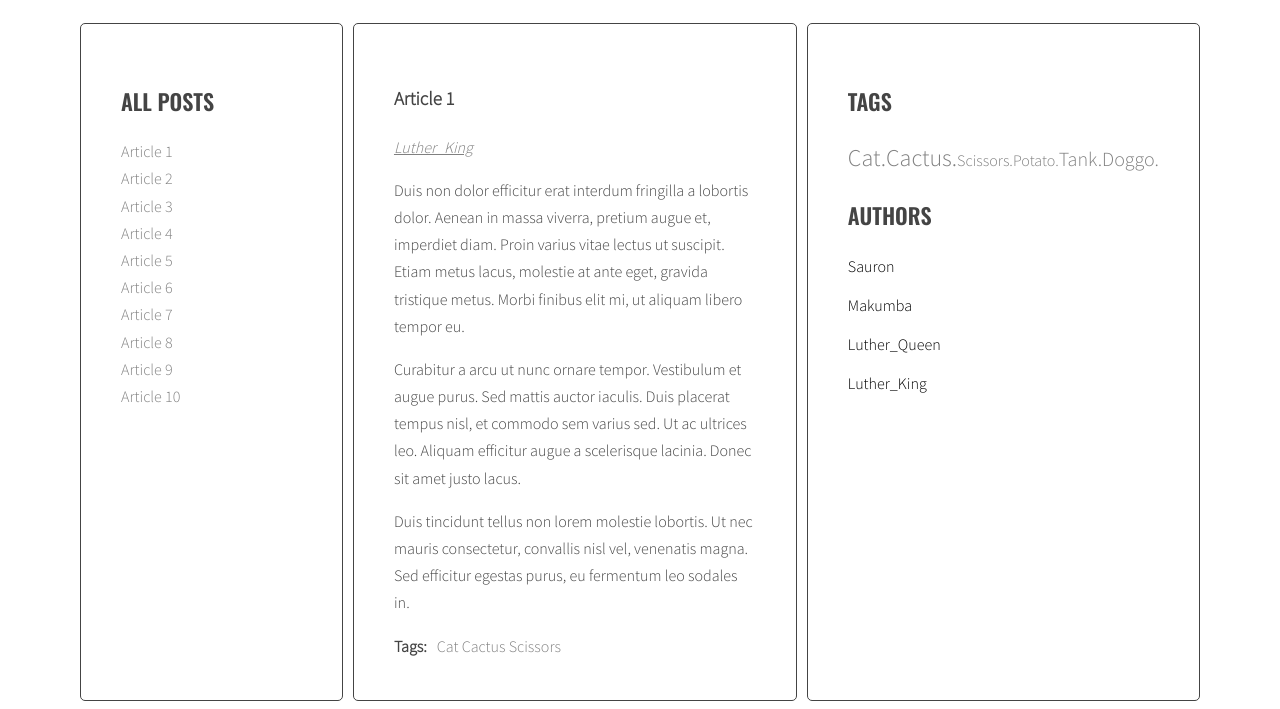
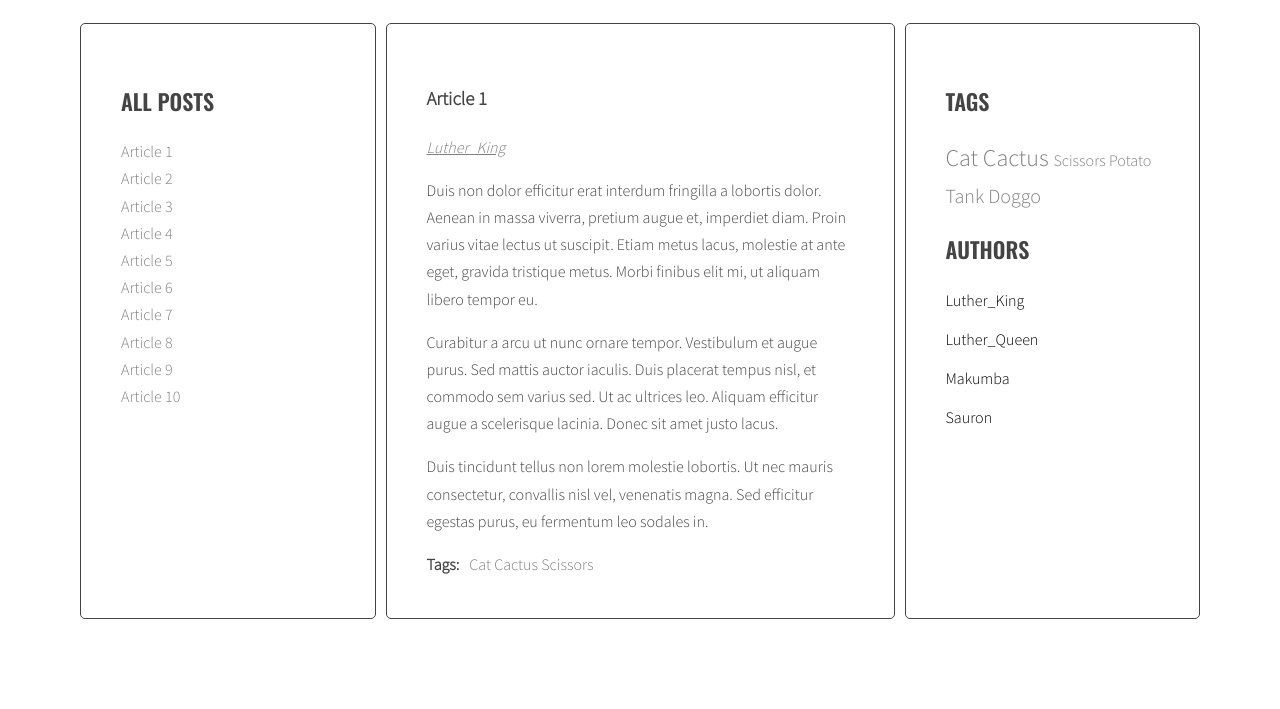
Before and after one commit to Steck98/Blog, a website: page index.html in a window 1280 px wide. Shown: the part 220-929 px from the top of the page. After the commit the page ends 847 px from the top, so only its background shows below. Drawn offline with nearby package versions, Linux system fonts and the light colour scheme.

Commit message:
Add Handlebars

```diff
--- a/index.html
+++ b/index.html
@@ -200,6 +200,28 @@
           </main>
         </div>
       </div>
+      <script id="template-tag-cloud-link" type="text/x-handlebars-template">
+        {{#each tags}}
+        <li><a href="#tag-{{ tag }}" class="{{ className }}">{{ tag }} </a></li>
+        {{/each}}
+      </script>
+      <script id="template-author-cloud-link" type="text/x-handlebars-template">
+        {{#each authors}}
+        <li><a href="#Author-{{ author }}" class="{{ class }}"><span>{{ author }}</span></a></li>
+        {{/each}}
+      </script>
+
+      <script id="template-article-tag" type="text/x-handlebars-template">
+        <li><a href="#{{ id }}"><span>{{ title }}</span></a></li>
+      </script>
+      <script id="template-article-author" type="text/x-handlebars-template">
+        <li><a href="#{{ id }}"><span>{{ title }}</span></a></li>
+      </script>
+
+      <script id="template-article-link" type="text/x-handlebars-template">
+        <li><a href="#{{ id }}"><span>{{ title }}</span></a></li>
+      </script>
+      <script src="https://cdnjs.cloudflare.com/ajax/libs/handlebars.js/4.1.0/handlebars.min.js"></script>
       <script src="js/script.js"></script>
 </body>
 </html>
--- a/js/script.js
+++ b/js/script.js
@@ -1,4 +1,11 @@
 'use strict';
+const templates = {
+  articleLink: Handlebars.compile(document.querySelector('#template-article-link').innerHTML),
+  articleTag: Handlebars.compile(document.querySelector('#template-article-tag').innerHTML),
+  articleAuthor: Handlebars.compile(document.querySelector('#template-article-author').innerHTML),
+  tagCloudLink: Handlebars.compile(document.querySelector('#template-tag-cloud-link').innerHTML),
+  authorLink: Handlebars.compile(document.querySelector('#template-author-cloud-link').innerHTML),
+}
 
 const optArticleSelector = '.post';
 const optTitleSelector = '.post-title';
@@ -8,9 +15,6 @@ const optArticleAuthorSelector = '.post-author';
 const optCloudClassCount = 5;
 const optCloudClassPrefix= 'tag-size-';
 
-// !!!!!!!!!!!!!TITLE JS SECTION!!!!!!!!!!!!!!!!!
-// !!!!!!!!!!!!!TITLE JS SECTION!!!!!!!!!!!!!!!!!
-// !!!!!!!!!!!!!TITLE JS SECTION!!!!!!!!!!!!!!!!!
 function titleClickHandler(event){
   event.preventDefault();
   const clickedElement = this;
@@ -31,7 +35,6 @@ function titleClickHandler(event){
     const targetArticle = document.querySelector(articleSelector);
     targetArticle.classList.add('active');
   }
-
 function generateTitleLinks(customSelector = ''){
   const titleList = document.querySelector(optTitleListSelector);
   titleList.innerHTML = '';
@@ -41,7 +44,8 @@ function generateTitleLinks(customSelector = ''){
   const titleList = document.querySelector(optTitleListSelector);
   const articleId = article.getAttribute("id");
   const articleTitle = article.querySelector(optTitleSelector).innerHTML;
-  const linkHTML = '<li><a href="#' + articleId + '"><span>' + articleTitle + '</span></a></li>';
+  const linkHTMLData = {id: articleId, title: articleTitle};
+const linkHTML = templates.articleLink(linkHTMLData);
     titleList.insertAdjacentHTML('beforeend',linkHTML)
   }
 }
@@ -52,9 +56,7 @@ for(let link of links){
   link.addEventListener('click', titleClickHandler);
 
 }
-//// !!!!!!!!!!!!!TAG JS SECTION!!!!!!!!!!!!!!!!!
-//// !!!!!!!!!!!!!TAG JS SECTION!!!!!!!!!!!!!!!!!
-//// !!!!!!!!!!!!!TAG JS SECTION!!!!!!!!!!!!!!!!!
+
 function calculateTagClass( count, params){
 const normalizedCount= count- params.min
 const normalizedMax= params.max - params.min
@@ -81,9 +83,10 @@ for( let article of articles){
   /* START LOOP: for each tag */
 for(let tag of articleTagsArray){
   /* generate HTML of the link */
-  const tagText = '<li><a href=#tag-'+ tag + '>'+ tag +'</a></li>';
+  const linkHTMLData = {id: articleTags, title: tag};
+const linkHTML = templates.articleTag(linkHTMLData);
   /* add generated code to html variable */
-  innerTagText += ' ' + tagText;
+  innerTagText += ' ' + linkHTML;
   /* [NEW] check if this link is NOT already in allTags */
   if(!allTags.hasOwnProperty(tag)){
     /* [NEW] add generated code to allTags array */
@@ -98,21 +101,17 @@ tagsList.insertAdjacentHTML("afterbegin",innerTagText);
 /* [NEW] find list of tags in right column */
 const tagList = document.querySelector('.tags');
 const tagsParams= calculateTagsParams(allTags);
-console.log('TagParams:',tagsParams);
 
-
-  let allTagsHTML='';
+const allTagsData = {tags: []};
   for( let tag in allTags ){
-
-    const tagLinkHTML='<li>'+'<a class="'+ calculateTagClass(allTags[tag],tagsParams)+'"href=#tag-'+ tag + '>'+ tag +'.'+'</a></li>';
-    console.log(tagLinkHTML);
-    allTagsHTML += tagLinkHTML;
+    allTagsData.tags.push({
+      tag: tag,
+      count: allTags[tag],
+      className: calculateTagClass(allTags[tag], tagsParams)
+    });
   }
-  tagList.innerHTML = allTagsHTML;
-console.log(allTags)
-
+  tagList.innerHTML = templates.tagCloudLink(allTagsData);
 }
-
 generateTags();
 calculateTagsParams();
 function calculateTagsParams (tags) {
@@ -163,7 +162,6 @@ hrefTagLink.classList.add('active')
   /* execute function "generateTitleLinks" with article selector as argument */
   generateTitleLinks('[data-tags~="' + tag + '"]');
 }
-
 function addClickListenersToTags(){
   /* find all links to tags */
   const tagLinks = document.querySelectorAll('[href^="#tag-"]');
@@ -175,28 +173,41 @@ function addClickListenersToTags(){
   }
 }
 addClickListenersToTags();
-//// !!!!!!!!!!!!!AUTHOR JS SECTION!!!!!!!!!!!!!!!!!
-//// !!!!!!!!!!!!!AUTHOR JS SECTION!!!!!!!!!!!!!!!!!
-//// !!!!!!!!!!!!!AUTHOR JS SECTION!!!!!!!!!!!!!!!!!
 function generateAuthors(){
+  let allAuthors={};
   const articles = document.querySelectorAll('.post');
-  let authorConfirmArray=[];
+
   for( let article of articles){
     const authorList = article.querySelector(optArticleAuthorSelector);
-    let innerAuthorText = '';
+    let innerAuthorText='';
     const authorName = article.getAttribute('data-author')
-    const authorNameName = '<a href=#Author-'+ authorName + '>'+ authorName +'</a></li>';
-    innerAuthorText = '' + authorNameName;
-    authorList.insertAdjacentHTML("afterbegin",innerAuthorText);
-    const authorSideList = document.querySelector('.authors');
-
-    if(!authorConfirmArray.includes(authorName)){
-    authorConfirmArray.push(authorName); // Thats not what i was supposed to do, but it works :)
-    authorSideList.insertAdjacentHTML("afterbegin",'<li><a class="author" href=#Author-'+ authorName +'>'+authorName+' '+'</a></li>');
+    const articleAuthorsArray = authorName.split(' ');
+    for(let author of articleAuthorsArray){
+    const linkHTMLData = {id: authorName, title: authorName};
+    const linkHTML = templates.articleAuthor(linkHTMLData);
+    innerAuthorText += ' ' + linkHTML;
+    if(!allAuthors.hasOwnProperty(author)){
+      /* [NEW] add generated code to allTags array */
+      allAuthors[author]= 1;
+    }else{
+      allAuthors[author]++;
+    }
   }
 
+    authorList.insertAdjacentHTML("afterbegin",innerAuthorText);
+
+  }
+    const authorSideList = document.querySelector('.authors');
+    const allAuthorsData = {authors: []};
+  for( let author in allAuthors ){
+    allAuthorsData.authors.push({
+      author: author,
+      class: 'author'
+  });
 }
+authorSideList.innerHTML = templates.authorLink(allAuthorsData);
 }
+
 generateAuthors();
 function authorClickHandler(event){
 event.preventDefault();
--- a/sass/style.scss
+++ b/sass/style.scss
@@ -39,6 +39,7 @@ body {
     text-transform: none;
     font-weight: 400;
     color: lighten($color-dark, 20%);
+
   }
 }
 .tag-size-1 {
@@ -144,7 +145,11 @@ body {
 }
 
 /* Authors */
-
+.post-author{
+  li{
+    list-style:none;
+  }
+}
 .authors {
   li {
     margin-bottom: 12px;
```
Also changed, not shown: .eslintrc.js, css/style.css, 1 other file.
